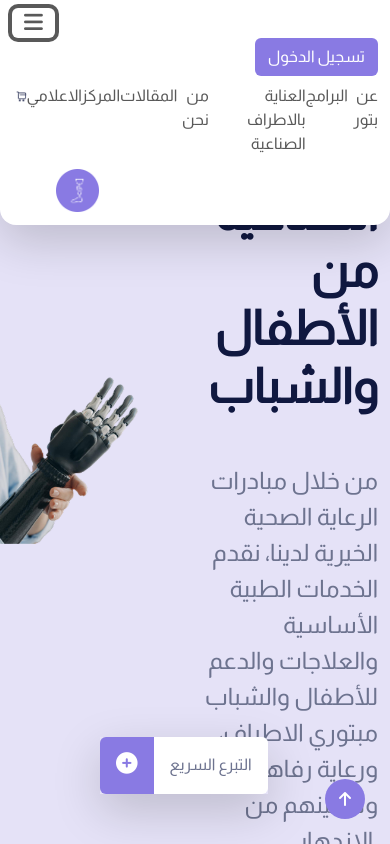
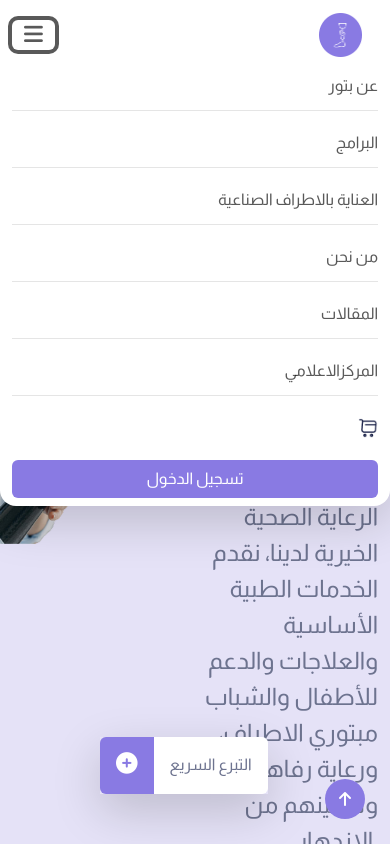
Before and after one commit to Omran950/Frontend-task, a plain HTML site: page page2.html in a window 390 px wide. Both pictures are taken after a click on the button "Toggle navigation". Shown: the top 844 px of the page. Drawn offline with Linux system fonts and the light colour scheme; a web font is replaced by a local one.

Commit message:
fix navbar responsive in all screens

```diff
--- a/css/style.css
+++ b/css/style.css
@@ -1,4 +1,4 @@
-/* Global */
+/* fonts */
 @font-face {
   font-family: "Almarai";
   src: url("../fonts/Almarai-Regular.ttf");
@@ -13,15 +13,10 @@
   font-style: normal;
 }
 
+/* body */
 body {
   font-family: "Almarai", sans-serif;
   text-align: right;
-}
-
-/* Right-align placeholder text in form inputs */
-.form-control::placeholder {
-  text-align: right;
-  direction: rtl;
 }
 
 :root {
@@ -34,6 +29,7 @@ body {
   --hero-section-color: #3b4664;
 }
 
+/* global */
 h2 {
   color: var(--heading-color);
   font-family: "Amiri", "Almarai", sans-serif;
@@ -60,6 +56,7 @@ ul {
   list-style: none;
 }
 
+/* colors */
 .bg-mainColor {
   background-color: var(--main-color);
 }
@@ -99,6 +96,7 @@ ul {
   color: var(--text-color);
 }
 
+/* buttons */
 .button-color {
   background-color: var(--button-color);
   color: white;
@@ -110,6 +108,7 @@ ul {
   background-color: var(--button-color);
 }
 
+/* font size */
 .fs-14 {
   font-size: 14px;
 }
@@ -130,6 +129,7 @@ ul {
   font-size: 18px;
 }
 
+/* width */
 .w-15 {
   width: 15%;
 }
@@ -170,15 +170,17 @@ ul {
   -o-transition: all 0.5s ease;
 }
 
-.section-padding {
-  padding: 80px 0;
-}
-
+/* components */
 .accordion-button::after {
   margin-right: auto;
   margin-left: 0;
 }
+.form-control::placeholder {
+  text-align: right;
+  direction: rtl;
+}
 
+/* play icon */
 .play {
   width: 120px;
   height: 120px;
@@ -205,12 +207,16 @@ ul {
   -o-transition: all 0.5s ease;
 }
 
-.scroll-bar {
-  scrollbar-width: thin;
-  scrollbar-color: var(--button-color) var(--tertiary-color);
+/* sections */
+.section-padding {
+  padding: 80px 0;
 }
 
-/* End Global */
+.cart-icon {
+  width: 20px;
+  height: 20px;
+  object-fit: contain;
+}
 
 .hero-image {
   transform: translateX(-17%);
@@ -232,14 +238,13 @@ ul {
   -o-transition: all 0.5s ease;
 }
 
-/* Left Leg */
 .left-leg {
   position: absolute;
   top: 10%;
   right: -7%;
 }
 
-/* Fixed Icon */
+/* Fixed Icons */
 a.arrow {
   width: 40px;
   height: 40px;
@@ -273,9 +278,12 @@ a.arrow:hover {
   height: 50px;
 }
 
-/* End Fixed Icon */
+/* scrollbar */
 
-/* scrollbar */
+.scroll-bar {
+  scrollbar-width: thin;
+  scrollbar-color: var(--button-color) var(--tertiary-color);
+}
 
 ::-webkit-scrollbar {
   width: 10px;
@@ -308,3 +316,26 @@ a.arrow:hover {
   );
   box-shadow: 0 0 8px var(--tertiary-color), 0 0 12px var(--tertiary-color);
 }
+
+/* media queries */
+@media (max-width: 991.98px) {
+  .navbar-nav .nav-item {
+    width: 100%;
+    margin-bottom: 0.5rem;
+  }
+
+  .navbar-nav .nav-link {
+    padding: 0.75rem 0;
+    border-bottom: 1px solid rgba(0, 0, 0, 0.1);
+    width: 100%;
+    text-align: right;
+  }
+
+  .navbar-nav .nav-item:last-child .nav-link {
+    border-bottom: none;
+  }
+
+  #login-btn {
+    width: 100%;
+  }
+}
--- a/page2.html
+++ b/page2.html
@@ -15,10 +15,13 @@
     <nav
       class="navbar shadow-lg navbar-expand-lg rounded-bottom-4 container fixed-top mx-auto bg-white text-mainColor"
     >
-      <div class="container" id="navbar-example">
+      <div
+        class="container d-flex justify-content-between align-items-center"
+        id="navbar-example"
+      >
         <!-- bars icon -->
         <button
-          class="navbar-toggler border-0"
+          class="navbar-toggler border-0 d-lg-none"
           text-mainColor
           type="button"
           data-bs-toggle="collapse"
@@ -29,13 +32,20 @@
         >
           <i class="fa-solid fa-bars fs-4 text-mainColor"></i>
         </button>
-        <div class="collapse navbar-collapse" id="navbarSupportedContent">
-          <!-- login button -->
-          <button type="button" id="login-btn" class="btn button-color">
-            تسجيل الدخول
-          </button>
+
+        <!-- logo -->
+        <a class="navbar-brand text-end order-lg-3" href="page2.html"
+          ><img src="images/icon.png" alt="logo" class="w-50"
+        /></a>
+
+        <div
+          class="collapse navbar-collapse d-lg-flex justify-content-between align-items-center"
+          id="navbarSupportedContent"
+        >
           <!-- links -->
-          <ul class="navbar-nav mx-auto flex-row-reverse">
+          <ul
+            class="navbar-nav mx-auto flex-lg-row-reverse align-items-start align-items-lg-center flex-column order-lg-2"
+          >
             <li class="nav-item">
               <a class="nav-link" aria-current="page" href="index.html"
                 >عن بتور</a
@@ -68,15 +78,22 @@
             </li>
             <li class="nav-item">
               <a class="nav-link" aria-current="page" href="index.html"
-                ><img src="images/shopping-cart.png" alt="cart" class="w-75"
+                ><img
+                  src="images/shopping-cart.png"
+                  alt="cart"
+                  class="cart-icon"
               /></a>
             </li>
           </ul>
+          <!-- login button -->
+          <button
+            type="button"
+            id="login-btn"
+            class="btn button-color order-lg-1"
+          >
+            تسجيل الدخول
+          </button>
         </div>
-        <!-- logo -->
-        <a class="navbar-brand text-end" href="index.html"
-          ><img src="images/icon.png" alt="logo" class="w-50"
-        /></a>
       </div>
     </nav>
 
```
Also changed, not shown: index.html (+30 -13 lines).
